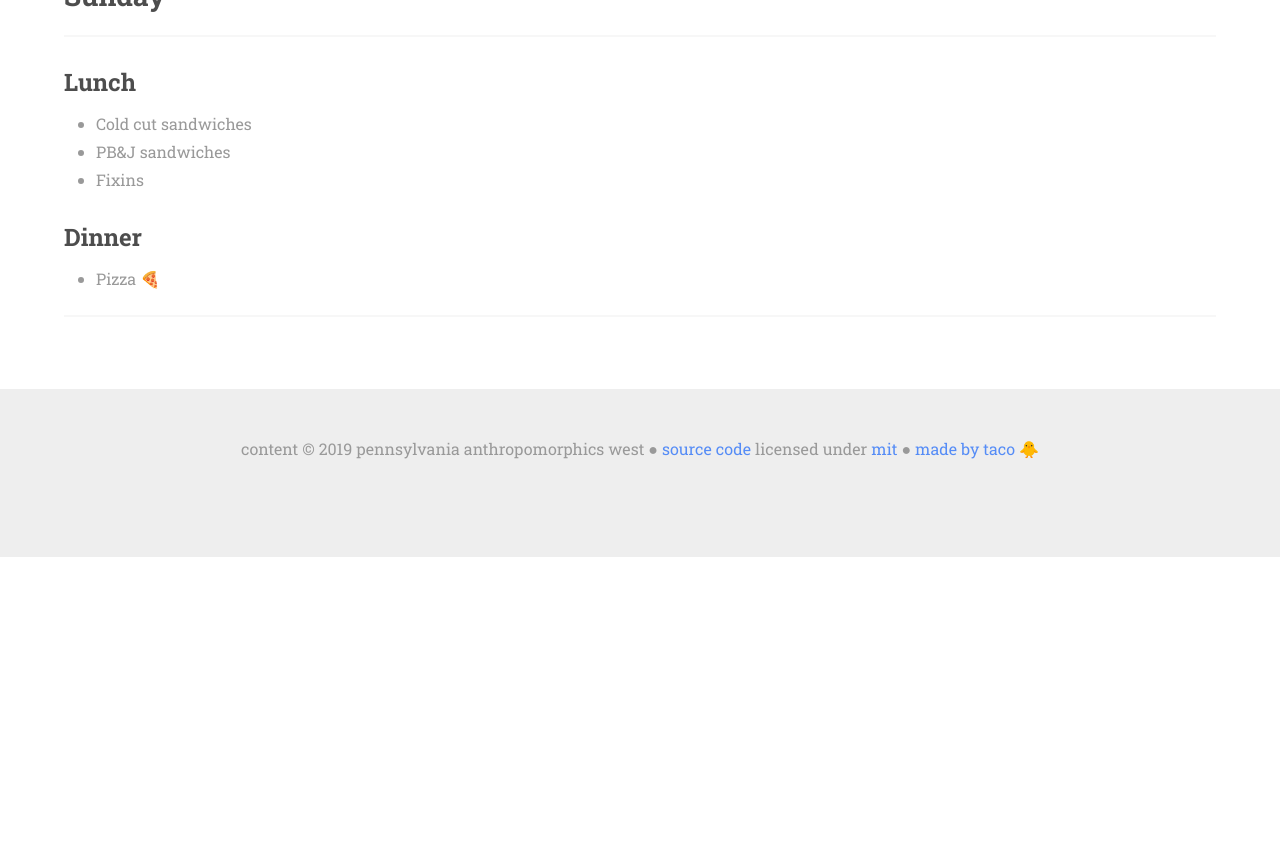
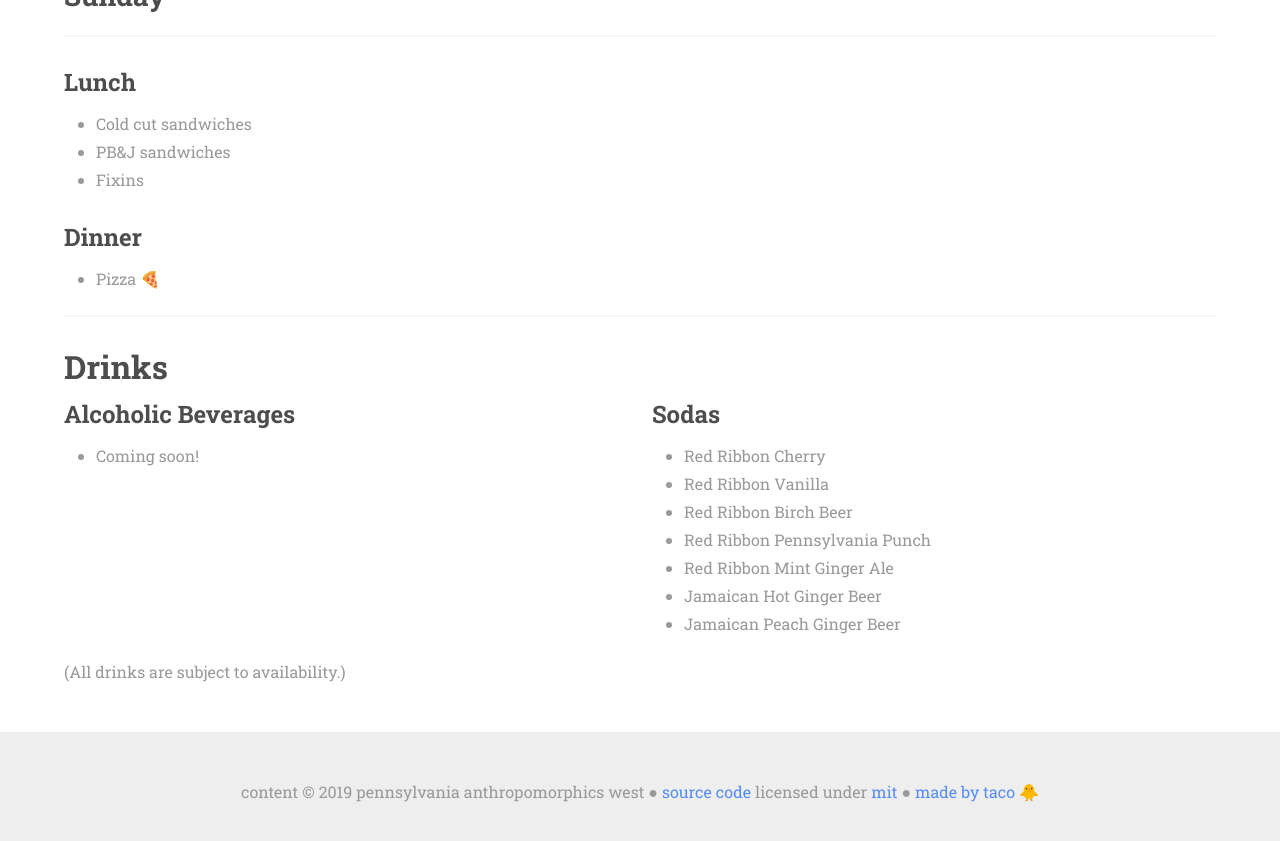
Before and after one commit to wpafw/wpafw.org, a Jekyll site: the page built from food.md, in a window 1280 px wide and 900 px high, scrolled down 1855 px. Shown: the top 841 px of the window. Built offline with Jekyll 4.4.1, drawn with Linux system fonts in a browser that asks for light colours; nearby versions of some CDN libraries; before the commit the page ends 2412 px from its top, so only the background shows below that.

Commit message:
update food listing with sodas 🍻

```diff
--- a/food.md
+++ b/food.md
@@ -66,3 +66,29 @@ Saturday night dinner with the featured artists (to be announced soon) and a cra
 * Pizza 🍕
 
 ---
+
+# Drinks
+
+<div class="columns">
+<div class="column">
+
+### Alcoholic Beverages
+
+* Coming soon!
+</div>
+<div class="column">
+
+### Sodas
+
+* Red Ribbon Cherry
+* Red Ribbon Vanilla
+* Red Ribbon Birch Beer
+* Red Ribbon Pennsylvania Punch
+* Red Ribbon Mint Ginger Ale
+* Jamaican Hot Ginger Beer
+* Jamaican Peach Ginger Beer
+
+</div>
+</div>
+
+(All drinks are subject to availability.)
```
